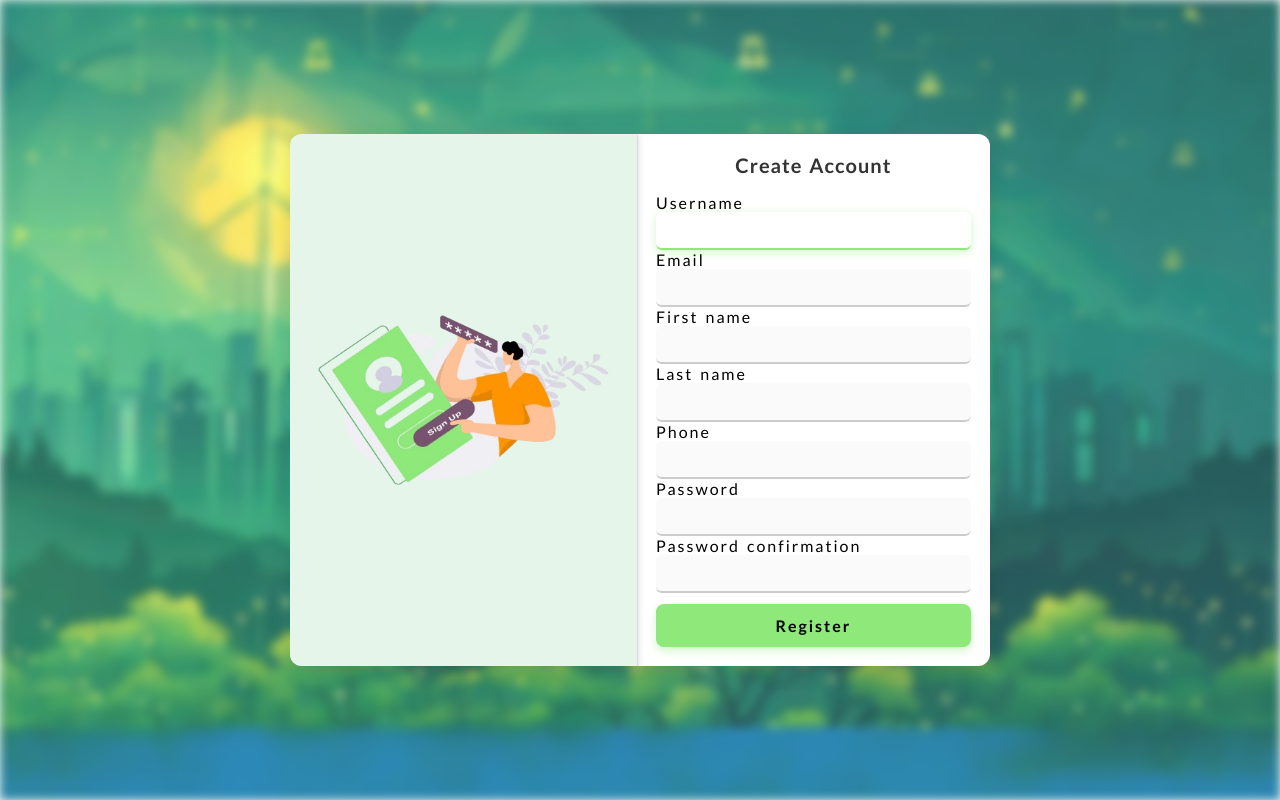
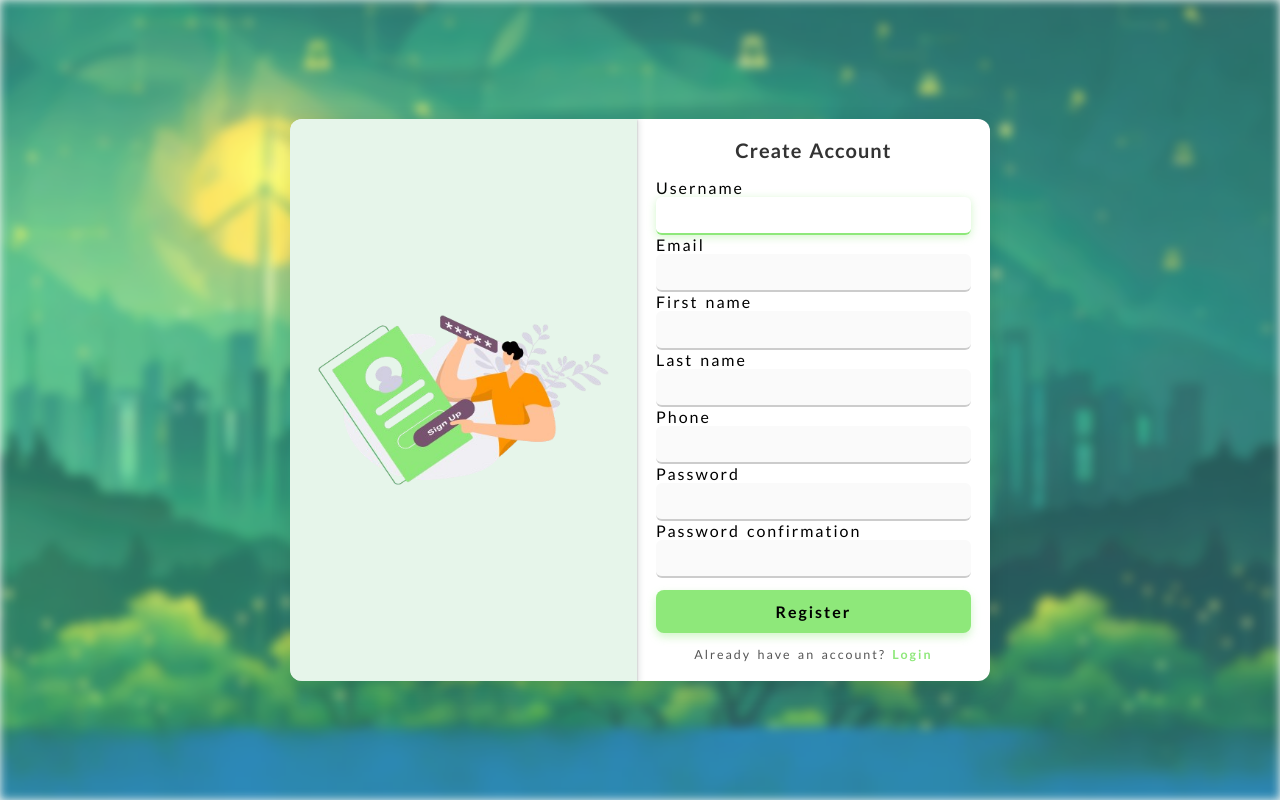
Before and after one commit to Divakar-2112/smartCity, a Django app: page /register/ in a window 1280 px wide. Run offline with Django 4.2, Linux system fonts and the light colour scheme.

Commit message:
final push for demo

```diff
--- a/citizen/templates/citizen/register.html
+++ b/citizen/templates/citizen/register.html
@@ -37,6 +37,7 @@
           {{ field }}
           {% endfor %}
           <button type="submit">Register</button>
+          <p>Already have an account? <a href="{% url 'login' %}">Login</a></p>
         </form>
       </div>
     </div>
```
